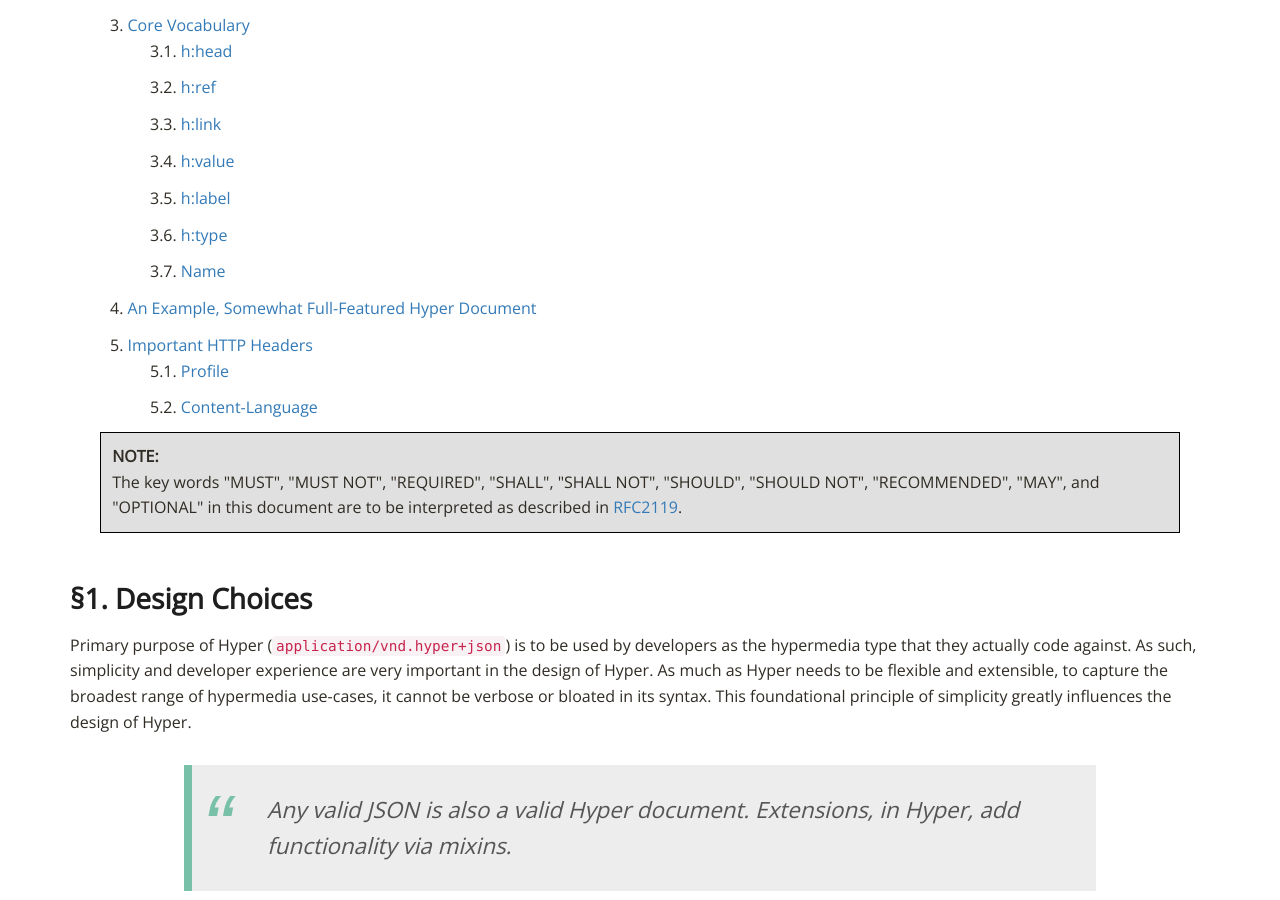
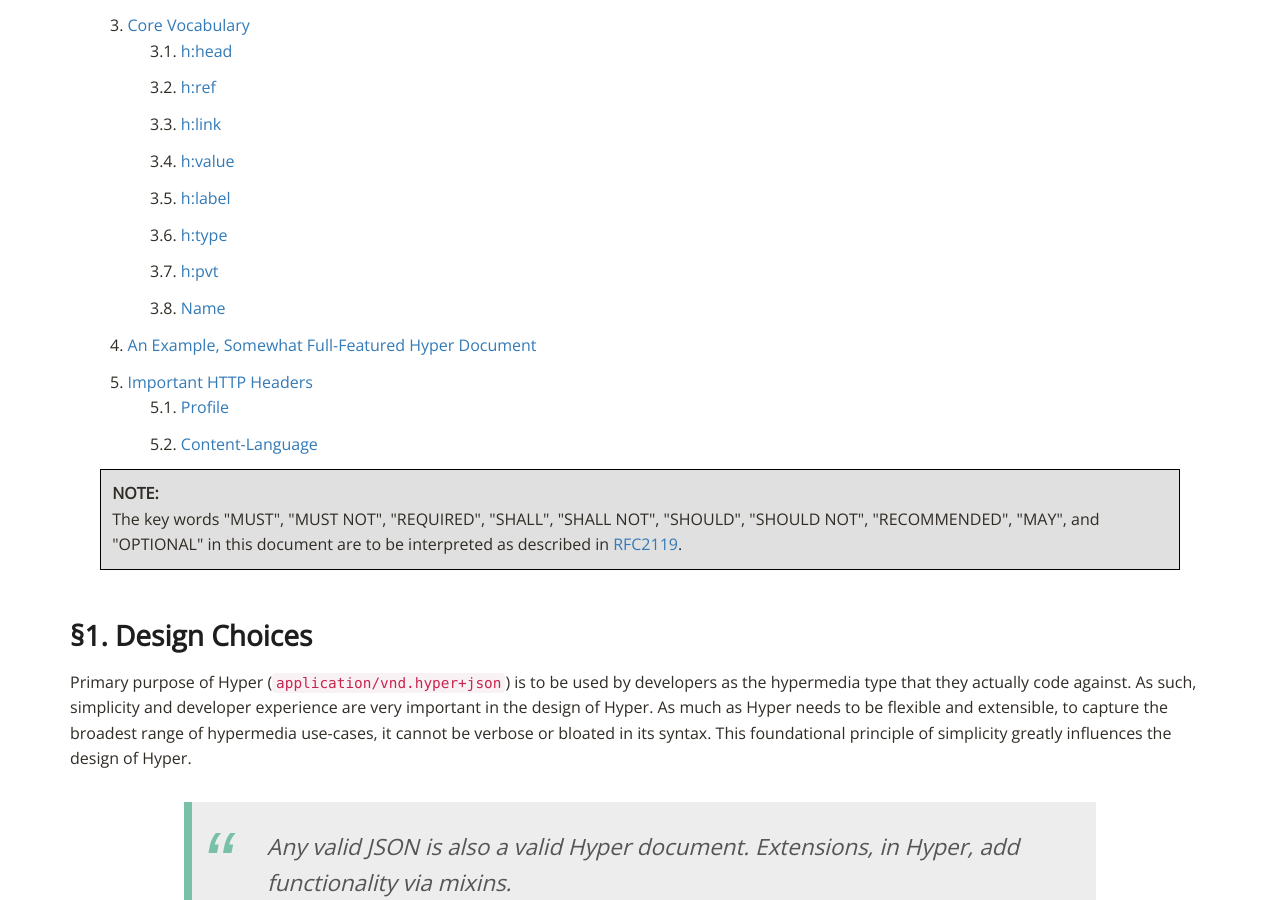
Before and after one commit to inadarei/hyper, a Jekyll site: the page built from spec.md, in a window 1280 px wide and 900 px high, scrolled down 1599 px. Built offline with Jekyll 4.4.1, drawn with Linux system fonts in a browser that asks for light colours; nearby versions of some CDN libraries.

Commit message:
added pvt

```diff
--- a/_includes/corevocabulary.md
+++ b/_includes/corevocabulary.md
@@ -27,6 +27,10 @@ media type with a small vocabulary.
 
 {% include propdefs/type.md %}
 
+#### h:pvt
+
+{% include propdefs/pvt.md %}
+
 #### Name
 
 There is actually no explicit property called "name" in Hyper, as you would see
```
